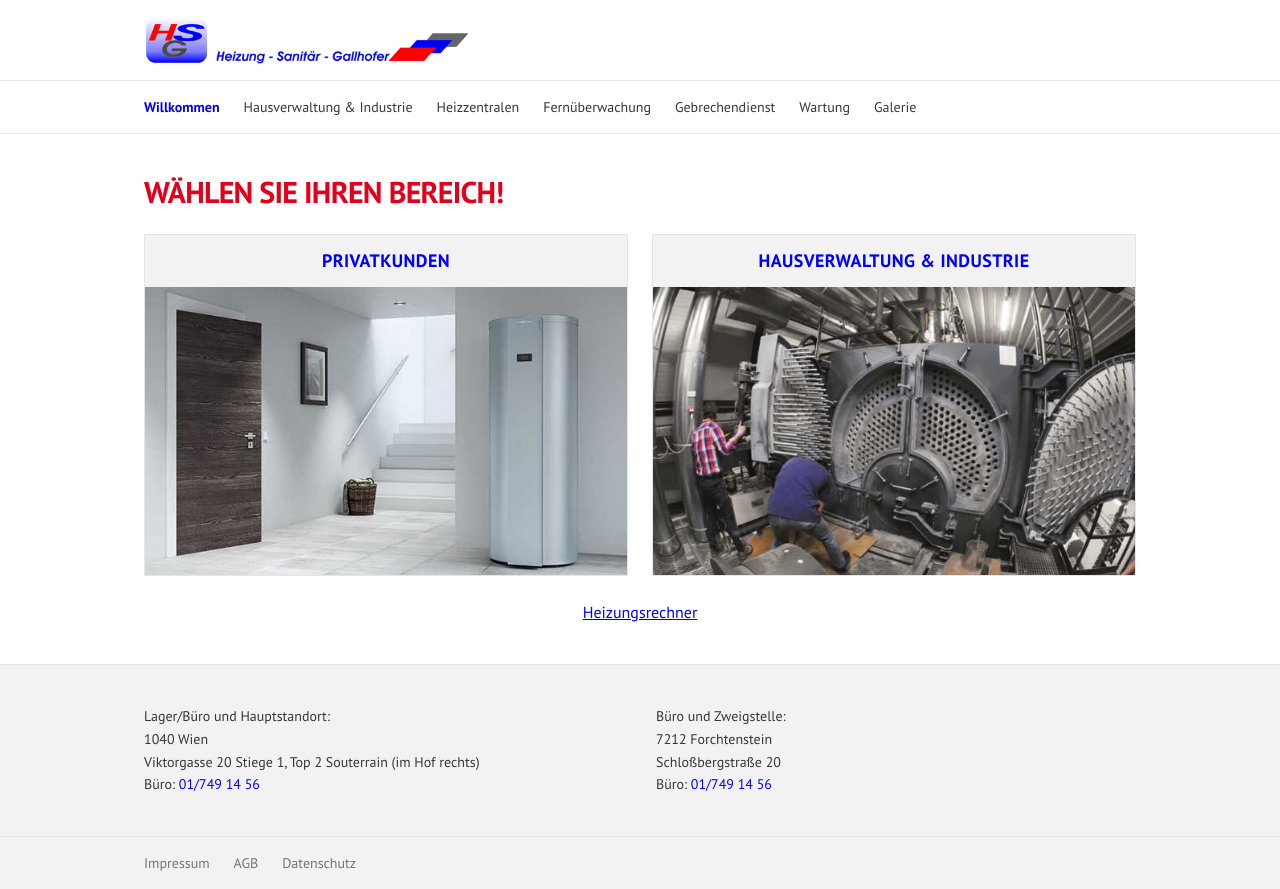
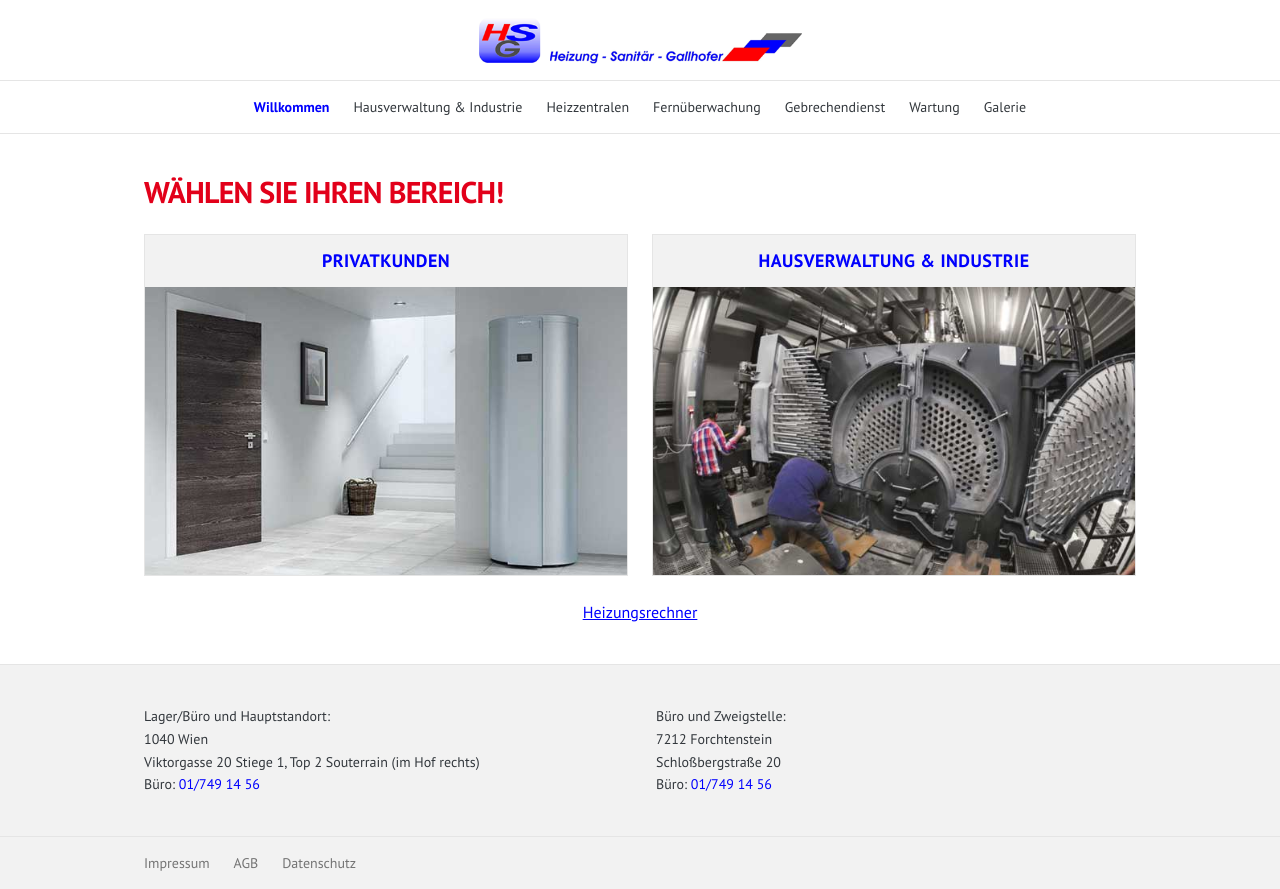
Before and after one commit to Mendrakon/gallhoferrework, a Next.js app: page / in a window 1280 px wide. Built offline with nearby package versions, Linux system fonts and the light colour scheme.

Commit message:
style: Logo und Navigation in Desktop-Ansicht zentriert
Entspricht dem Original (Avada Header-Layout v5: fusion-logo-center +
fusion-header-menu-align-center). Mobil unveraendert: Logo links, Burger
rechts, Menue gestapelt.

Co-Authored-By: Claude Opus 4.8 <noreply@anthropic.com>

```diff
--- a/components/site-header.tsx
+++ b/components/site-header.tsx
@@ -15,7 +15,7 @@ export function SiteHeader() {
 
   return (
     <header className="border-b border-line bg-bg">
-      <div className="mx-auto flex w-full max-w-5xl items-center justify-between px-4 py-4">
+      <div className="mx-auto flex w-full max-w-5xl items-center justify-between px-4 py-4 sm:justify-center">
         <Link href="/" aria-label="Gallhofer Haustechnik – zur Startseite" onClick={() => setOpen(false)}>
           <Image src={logoDesktop} alt="Gallhofer Haustechnik" priority className="hidden h-12 w-auto sm:block" />
           <Image src={logoMobile} alt="Gallhofer Haustechnik" priority className="h-10 w-auto sm:hidden" />
@@ -58,7 +58,7 @@ export function SiteHeader() {
         aria-label="Hauptnavigation"
         className={`${open ? "block" : "hidden"} border-t border-line sm:block`}
       >
-        <ul className="mx-auto flex w-full max-w-5xl flex-col px-4 py-2 sm:flex-row sm:gap-6">
+        <ul className="mx-auto flex w-full max-w-5xl flex-col px-4 py-2 sm:flex-row sm:justify-center sm:gap-6">
           {items.map((item) => {
             const active = pathname === item.href;
             return (
```
